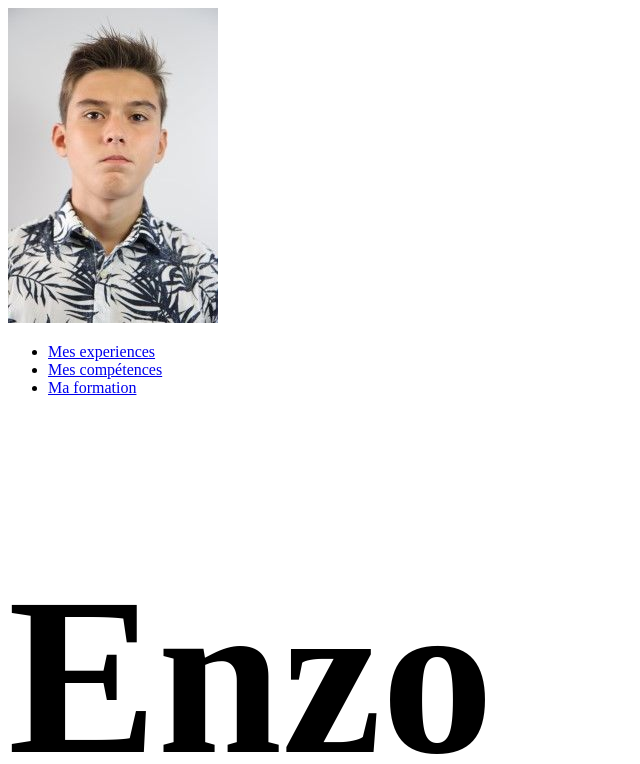
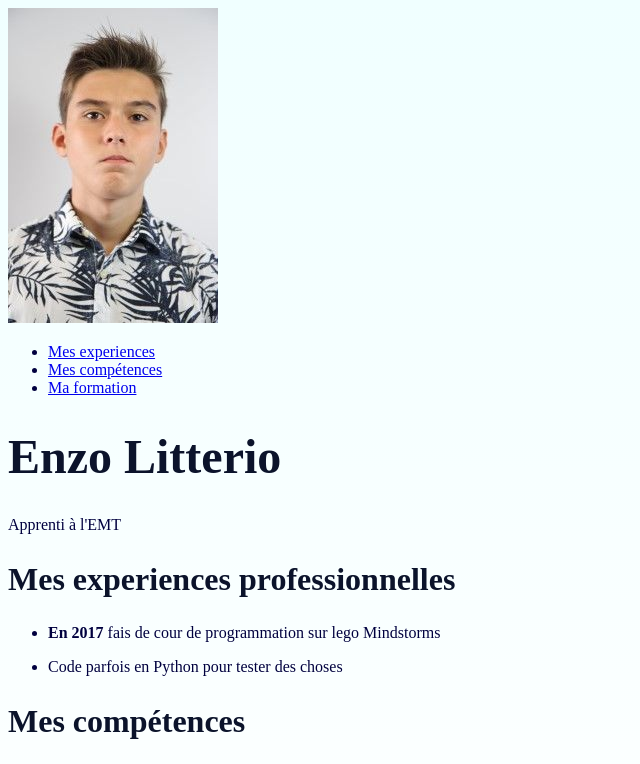
Before and after one commit to divtec-cejef/mon-cv-01-LitterioEnzo, a plain HTML site: page index.html in a window 1280 px wide. Shown: the top 764 px of the page, without its empty margins (0-640 px from the left). Drawn offline with Linux system fonts and the light colour scheme.

Commit message:
changer la taille et la couleur des titres et paragraphes

```diff
--- a/css/main.css
+++ b/css/main.css
@@ -1,3 +1,25 @@
+body {
+    font-size: 1rem;
+    color: black;
+    background:linear-gradient(azure, #FFFFFF);
+}
+
+li{
+    color: #00003F;
+    font-size: 1rem;
+}
+
+p {
+    color: #00003F;
+    font-size: 1rem;
+}
+
 h1 {
-    font-size: 14em;
+    font-size: 3rem;
+    color: #0B132B;
 }
+
+h2 {
+    font-size: 2rem;
+    color: #0B132B;
+}
```
